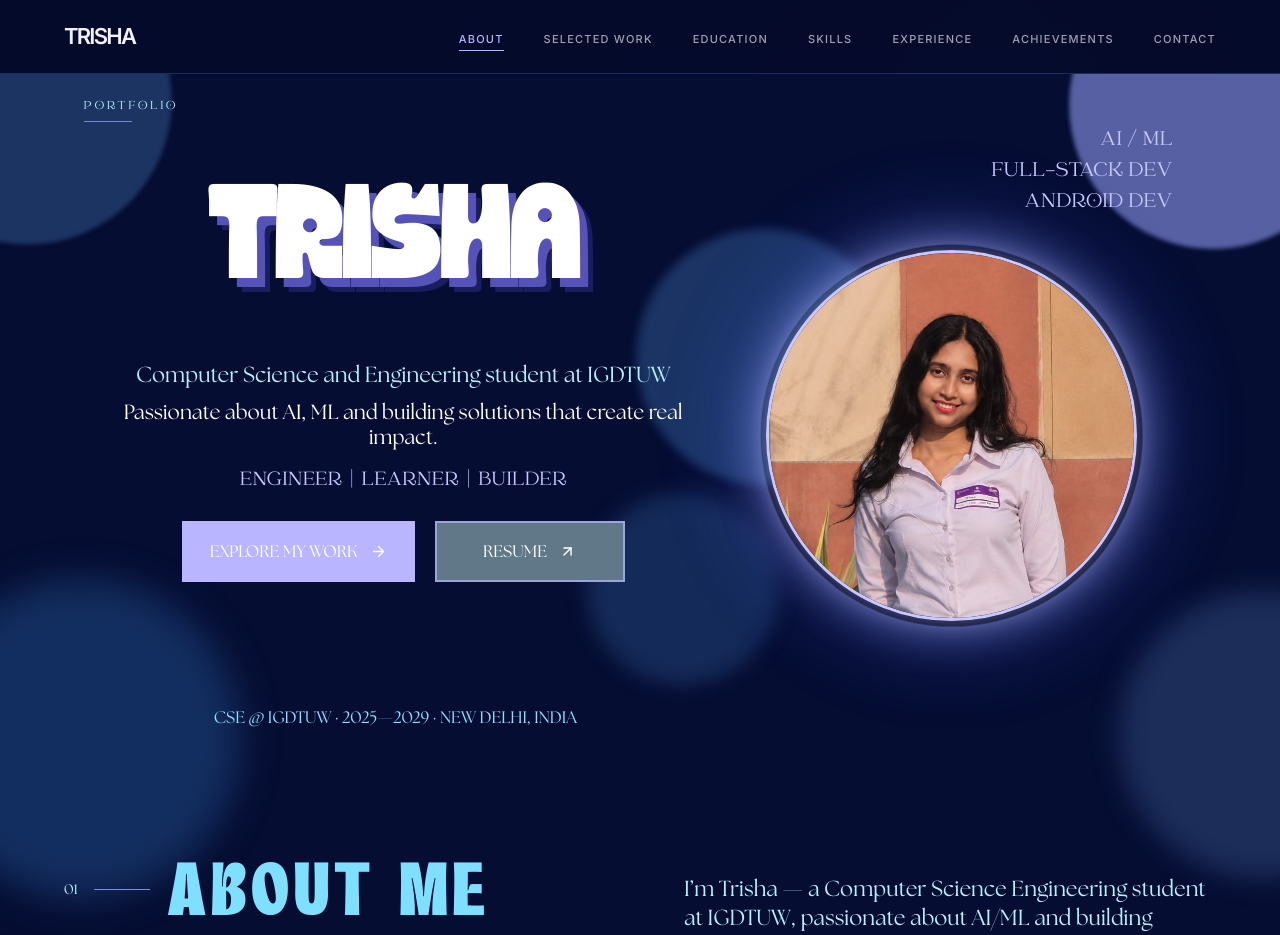
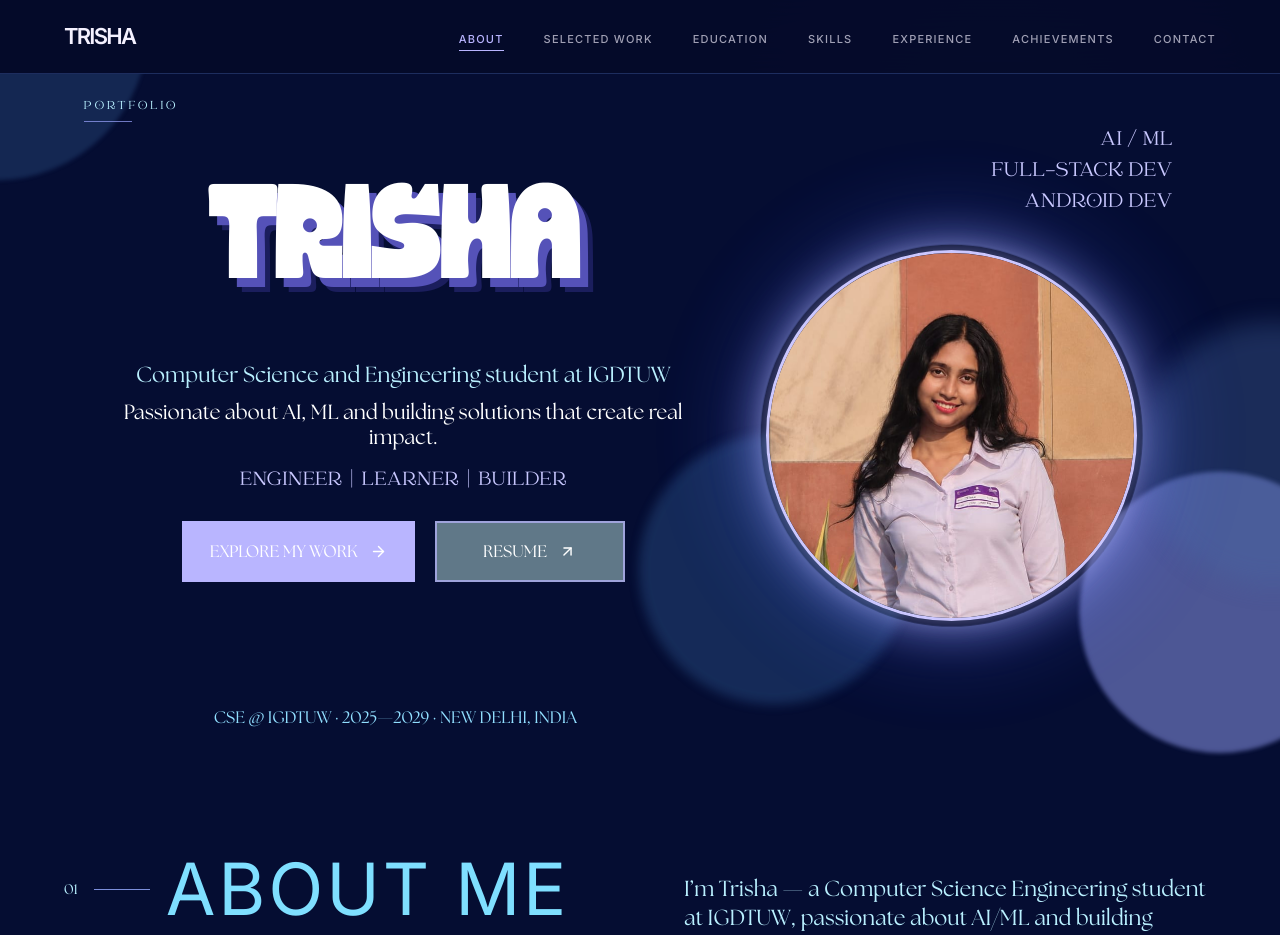
Before and after one commit to trisha29807-del/Portfolio-Trisha, a React (Vite) app: page / in a window 1280 px wide. Shown: the top 935 px of the page. Built offline with nearby package versions, Linux system fonts and the light colour scheme; the HTML template or start-up script is replaced by a standard one.

Commit message:
Added animating effect

```diff
--- a/src/components/layout/PageBackground.tsx
+++ b/src/components/layout/PageBackground.tsx
@@ -3,10 +3,13 @@ import { useEffect, useMemo, useRef, useState, type CSSProperties } from "react"
 /**
  * One continuous "bokeh" layer behind the whole page.
  *
- * It replaces the glow circles that used to live inside individual sections
- * (they were clipped at each section's edge, which made hard horizontal seams).
- * Here the circles are placed down the full height of the page, so the hero's
- * look carries on uniformly from top to bottom with nothing cut off.
+ * Circles are placed down the full height of the page (nothing is clipped at a
+ * section edge) and move in three gentle ways:
+ *   1. drift   – each circle wanders along its own slow, looping path
+ *   2. pulse   – it slowly grows/shrinks and brightens/dims
+ *   3. parallax – as you scroll, circles shift at different speeds, giving depth
+ * All of it is transform/opacity only, so it stays smooth. Visitors with
+ * "reduce motion" turned on get still circles.
  */
 
 type Disc = {
@@ -16,16 +19,17 @@ type Disc = {
   size: number; // px
   color: string;
   blur: number; // px
+  anchor?: number; // page-Y at which the parallax offset is zero
 };
 
-/** The hero's own circles, same size/colour/blur/position as before. */
+/** The hero's own circles. Anchor 450 = they sit exactly in place when the page loads. */
 const HERO_DISCS: Disc[] = [
-  { side: "left", x: "-7rem", y: "-7rem", size: 288, color: "rgba(49,87,139,.55)", blur: 2 },
-  { side: "right", x: "-5rem", y: "-7rem", size: 288, color: "rgba(156,166,255,.55)", blur: 2 },
-  { side: "left", x: "-5rem", y: "calc(var(--hero-h) - 13rem)", size: 320, color: "rgba(25,60,114,.70)", blur: 18 },
-  { side: "right", x: "31%", y: "calc(var(--hero-h) * .23)", size: 256, color: "rgba(43,79,134,.60)", blur: 5 },
-  { side: "right", x: "39%", y: "calc(var(--hero-h) * .87 - 12rem)", size: 192, color: "rgba(40,78,136,.45)", blur: 10 },
-  { side: "right", x: "-8rem", y: "calc(var(--hero-h) - 11rem)", size: 288, color: "rgba(73,108,165,.35)", blur: 14 },
+  { side: "left", x: "-7rem", y: "-7rem", size: 288, color: "rgba(49,87,139,.55)", blur: 2, anchor: 450 },
+  { side: "right", x: "-5rem", y: "-7rem", size: 288, color: "rgba(156,166,255,.55)", blur: 2, anchor: 450 },
+  { side: "left", x: "-5rem", y: "calc(var(--hero-h) - 13rem)", size: 320, color: "rgba(25,60,114,.70)", blur: 18, anchor: 450 },
+  { side: "right", x: "31%", y: "calc(var(--hero-h) * .23)", size: 256, color: "rgba(43,79,134,.60)", blur: 5, anchor: 450 },
+  { side: "right", x: "39%", y: "calc(var(--hero-h) * .87 - 12rem)", size: 192, color: "rgba(40,78,136,.45)", blur: 10, anchor: 450 },
+  { side: "right", x: "-8rem", y: "calc(var(--hero-h) - 11rem)", size: 288, color: "rgba(73,108,165,.35)", blur: 14, anchor: 450 },
 ];
 
 /** Pattern that continues below the hero. Repeats every CYCLE px (mirrored on alternate repeats). */
@@ -63,6 +67,26 @@ export function PageBackground() {
     return () => ro.disconnect();
   }, []);
 
+  // Scroll parallax: publish the viewport-centre page position as a CSS variable.
+  useEffect(() => {
+    const el = ref.current;
+    if (!el || window.matchMedia("(prefers-reduced-motion: reduce)").matches) return;
+    let raf = 0;
+    const update = () => {
+      raf = 0;
+      el.style.setProperty("--sy", String(Math.round(window.scrollY + window.innerHeight / 2)));
+    };
+    const onScroll = () => {
+      if (!raf) raf = requestAnimationFrame(update);
+    };
+    update();
+    window.addEventListener("scroll", onScroll, { passive: true });
+    return () => {
+      window.removeEventListener("scroll", onScroll);
+      if (raf) cancelAnimationFrame(raf);
+    };
+  }, []);
+
   const discs = useMemo(() => {
     const all: Disc[] = [...HERO_DISCS];
     const cycles = Math.ceil((height - START) / CYCLE);
@@ -71,7 +95,7 @@ export function PageBackground() {
       for (const d of PATTERN) {
         const y = START + c * CYCLE + d.y + (flip ? 60 : 0);
         if (y > height) continue;
-        all.push({ ...d, y, side: flip ? (d.side === "left" ? "right" : "left") : d.side });
+        all.push({ ...d, y, anchor: y + d.size / 2, side: flip ? (d.side === "left" ? "right" : "left") : d.side });
       }
     }
     return all.map((d) => ({ ...d, size: Math.round(d.size * scale) }));
@@ -84,27 +108,41 @@ export function PageBackground() {
       className="pointer-events-none absolute inset-0 z-0 overflow-hidden"
       style={{ ["--hero-h" as string]: "clamp(600px, calc(100svh - 100px), 700px)" } as CSSProperties}
     >
-      {discs.map((d, i) => (
+      {discs.map((d, i) => {
+        // deterministic per-circle variation, so every circle moves differently
+        const k = 0.05 + (((i * 29) % 17) / 17) * 0.16; // parallax strength
+        return (
           <span
             key={i}
-          className="bokeh-disc"
+            className="bokeh-wrap"
             style={
               {
                 top: d.y,
                 [d.side]: d.x,
                 width: d.size,
                 height: d.size,
+                "--a": d.anchor,
+                "--k": i % 5 === 0 ? -k * 0.6 : k, // every 5th circle moves the other way
+              } as CSSProperties
+            }
+          >
+            <span
+              className="bokeh-disc"
+              style={
+                {
                   background: d.color,
                   filter: `blur(${d.blur}px)`,
-              // slow, desynchronised drift (deterministic per disc)
-              "--dx": `${((i * 37) % 29) - 14}px`,
-              "--dy": `${((i * 53) % 37) - 18}px`,
-              "--dur": `${18 + ((i * 7) % 10)}s`,
+                  "--dx": `${(((i * 37) % 29) - 14) * 4}px`,
+                  "--dy": `${(((i * 53) % 37) - 18) * 3}px`,
+                  "--dur": `${16 + ((i * 7) % 15)}s`,
+                  "--omin": 0.6 + ((i * 11) % 5) * 0.06,
                   animationDelay: `${-((i * 5.3) % 20)}s`,
                 } as CSSProperties
               }
             />
-      ))}
+          </span>
+        );
+      })}
     </div>
   );
 }
--- a/src/index.css
+++ b/src/index.css
@@ -30,61 +30,171 @@
   font-display: swap;
 }
 
-@font-face {
-  font-family: "Curve Retro";
-  src: url("./assets/fonts/CurveRetro-Regular.ttf") format("truetype");
-  font-weight: 400;
-  font-style: normal;
-  font-display: swap;
-}
-
 @tailwind base;
 @tailwind components;
 @tailwind utilities;
 
 @layer base {
   :root {
+    /* One knob for the whole page: the space between any two sections. */
     --section-gap: clamp(4rem, 6vw, 5.5rem);
+    /* Sticky navbar height once scrolled — used as scroll offset for anchors. */
     --nav-offset: 4.2rem;
   }
 
-  * { @apply border-day-border; }
-  html { scroll-behavior: smooth; }
+  * {
+    @apply border-day-border;
+  }
+
+  html {
+    scroll-behavior: smooth;
+  }
+
   body {
     @apply bg-day-bg text-day-ink font-sans antialiased;
-    transition: background-color 0.6s var(--ease-editorial, cubic-bezier(0.65, 0, 0.35, 1)), color 0.6s var(--ease-editorial, cubic-bezier(0.65, 0, 0.35, 1));
+    transition: background-color 0.6s var(--ease-editorial, cubic-bezier(0.65, 0, 0.35, 1)),
+      color 0.6s var(--ease-editorial, cubic-bezier(0.65, 0, 0.35, 1));
   }
-  html.dark body { @apply bg-night-bg text-night-ink; }
-  ::selection { @apply bg-day-burgundy/20; }
-  html.dark ::selection { @apply bg-day-burgundy/30 text-night-ink; }
+
+  html.dark body {
+    @apply bg-night-bg text-night-ink;
+  }
+
+  ::selection {
+    @apply bg-day-burgundy/20;
+  }
+
+  html.dark ::selection {
+    @apply bg-night-burgundy/30 text-night-ink;
+  }
+
   body {
-    background-image: radial-gradient(circle at 78% 18%, rgba(126, 139, 255, 0.11), transparent 24rem), radial-gradient(circle at 15% 72%, rgba(88, 120, 255, 0.08), transparent 30rem);
+    background-image:
+      radial-gradient(circle at 78% 18%, rgba(126, 139, 255, 0.11), transparent 24rem),
+      radial-gradient(circle at 15% 72%, rgba(88, 120, 255, 0.08), transparent 30rem);
     background-attachment: fixed;
   }
-  main { position: relative; overflow: hidden; background-color: #050D32; }
-  main > section[id]:not(#cover) { position: relative; background: transparent !important; }
-  main > section[id]:not(#cover) > *:not([aria-hidden="true"]) { position: relative; z-index: 1; }
-  main > section[id]:not(#cover) { margin-block: 0 !important; padding-block: calc(var(--section-gap) / 2) !important; scroll-margin-top: var(--nav-offset); }
-  main > section#contact[id]:not(#cover) { padding-bottom: 0 !important; }
-  main > section#contact[id]:not(#cover) > footer { margin-top: calc(var(--section-gap) / 2); }
-  a:focus-visible, button:focus-visible { outline: 1.5px solid currentColor; outline-offset: 4px; border-radius: 2px; }
+
+
+  /* One flat, uniform base for the whole page. The hero-style glow circles come from
+     <PageBackground /> (page-length, so nothing is clipped at a section edge). */
+  main {
+    position: relative;
+    overflow: hidden;
+    background-color: #050D32;
+  }
+
+  main > section[id]:not(#cover) {
+    position: relative;
+    background: transparent !important;
+  }
+
+  /* Content sits above the background glows. Decorative (aria-hidden) layers are
+     excluded so their own `absolute` positioning isn't overridden — otherwise they
+     fall into normal flow and push the section content down. */
+  main > section[id]:not(#cover) > *:not([aria-hidden="true"]) {
+    position: relative;
+    z-index: 1;
+  }
+
+  /* Continuous section rhythm: generous breathing room, but no page-like panels. */
+  main > section[id]:not(#cover) {
+    margin-block: 0 !important;
+    padding-block: calc(var(--section-gap) / 2) !important;
+    scroll-margin-top: var(--nav-offset);
+  }
+
+  main > section#contact[id]:not(#cover) {
+    padding-bottom: 0 !important;
+  }
+
+  main > section#contact[id]:not(#cover) > footer {
+    margin-top: calc(var(--section-gap) / 2);
+  }
+
+  /* Visible, elegant keyboard focus states — accessibility floor */
+  a:focus-visible,
+  button:focus-visible {
+    outline: 1.5px solid currentColor;
+    outline-offset: 4px;
+    border-radius: 2px;
+  }
 }
 
 @layer utilities {
-  .container-editorial { @apply mx-auto w-full max-w-editorial px-6 sm:px-10 lg:px-16; }
-  .font-boldfat { font-family: "Boldfat Mighty", "Arial Black", sans-serif; }
-  .font-seasons { font-family: "The Seasons", "Times New Roman", serif; }
-  .font-mager { font-family: "Catchy Mager", "Arial", sans-serif; }
-  .font-curve-retro { font-family: "Curve Retro", "Arial", sans-serif; }
+  .container-editorial {
+    @apply mx-auto w-full max-w-editorial px-6 sm:px-10 lg:px-16;
+  }
+
+  .font-boldfat {
+    font-family: "Boldfat Mighty", "Arial Black", sans-serif;
+  }
+
+  .font-seasons {
+    font-family: "The Seasons", "Times New Roman", serif;
+  }
+
+  .font-mager {
+    font-family: "Catchy Mager", "Arial", sans-serif;
+  }
 }
 
 @media (prefers-reduced-motion: reduce) {
-  *, *::before, *::after { animation-duration: 0.001ms !important; animation-iteration-count: 1 !important; transition-duration: 0.001ms !important; scroll-behavior: auto !important; }
+  *,
+  *::before,
+  *::after {
+    animation-duration: 0.001ms !important;
+    animation-iteration-count: 1 !important;
+    transition-duration: 0.001ms !important;
+    scroll-behavior: auto !important;
+  }
 }
 
-@keyframes bokeh-float {
-  from { transform: translate3d(0, 0, 0); }
-  to { transform: translate3d(var(--dx, 0px), var(--dy, 0px), 0); }
+/* Page-length bokeh circles (see PageBackground.tsx) */
+
+/* outer wrapper: scroll parallax (--sy is set from JS; --a / --k are per circle) */
+.bokeh-wrap {
+  position: absolute;
+  pointer-events: none;
+  will-change: transform;
+  transform: translate3d(0, calc((var(--sy, 450) - var(--a, 450)) * var(--k, 0) * 1px), 0);
 }
-.bokeh-disc { position: absolute; border-radius: 9999px; pointer-events: none; will-change: transform; animation: bokeh-float var(--dur, 22s) ease-in-out infinite alternate; }
-@media (prefers-reduced-motion: reduce) { .bokeh-disc { animation: none !important; } }
+
+/* inner circle: looping drift + pulse (transform and opacity only) */
+.bokeh-disc {
+  position: absolute;
+  inset: 0;
+  border-radius: 9999px;
+  pointer-events: none;
+  will-change: transform, opacity;
+  animation: bokeh-drift var(--dur, 22s) ease-in-out infinite alternate;
+}
+
+@keyframes bokeh-drift {
+  0% {
+    transform: translate3d(0, 0, 0) scale(1);
+    opacity: 1;
+  }
+  33% {
+    transform: translate3d(var(--dx, 0px), calc(var(--dy, 0px) * -0.6), 0) scale(1.1);
+    opacity: var(--omin, 0.7);
+  }
+  66% {
+    transform: translate3d(calc(var(--dx, 0px) * -0.7), var(--dy, 0px), 0) scale(0.92);
+    opacity: 1;
+  }
+  100% {
+    transform: translate3d(calc(var(--dx, 0px) * 0.5), calc(var(--dy, 0px) * 0.4), 0) scale(1.06);
+    opacity: var(--omin, 0.7);
+  }
+}
+
+@media (prefers-reduced-motion: reduce) {
+  .bokeh-wrap {
+    transform: none !important;
+  }
+
+  .bokeh-disc {
+    animation: none !important;
+  }
+}
```
Lines whose indentation alone changed are shown as unchanged.
